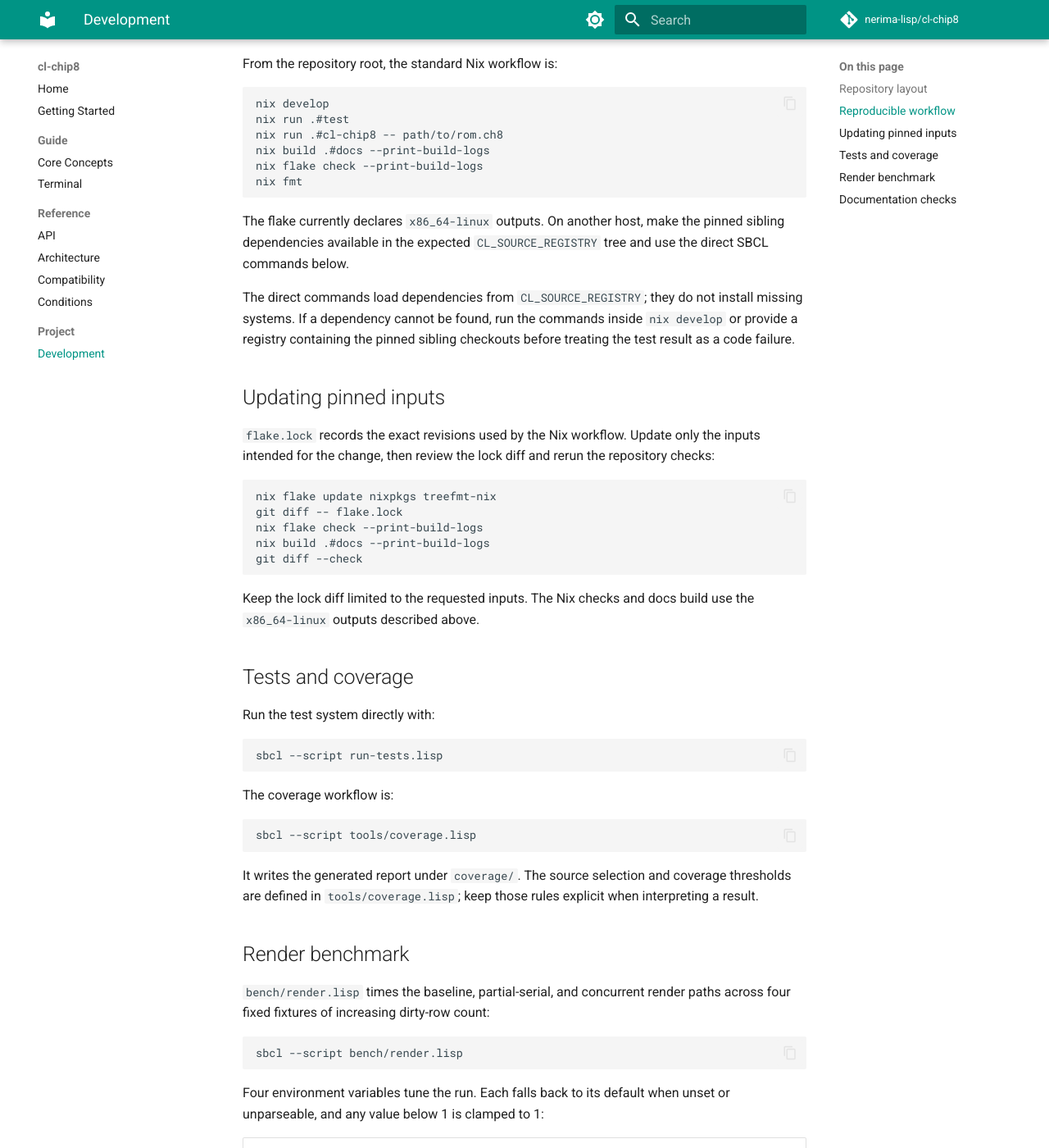
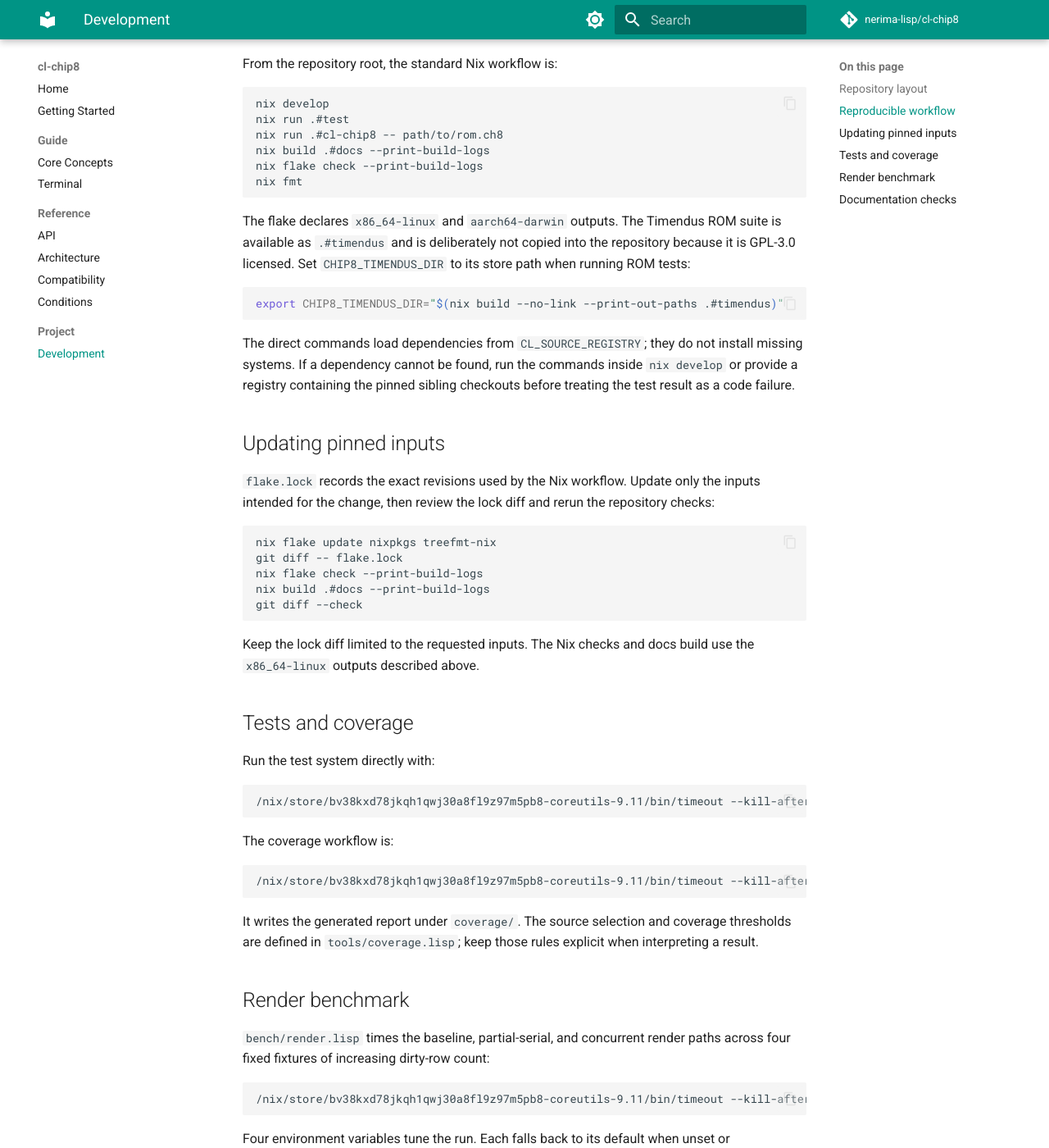
Before and after one commit to nerima-lisp/cl-chip8, an MkDocs documentation site: the page built from docs/src/project/development.md, in a window 1280 px wide and 1400 px high, scrolled down 609 px. Shown: the whole window at 82% size. Built offline with MkDocs 1.6.1 and Material for MkDocs 9.7.7, drawn with Linux system fonts in a browser that asks for light colours; comment, search, counter and statistics services are not loaded.

Commit message:
chore: bound test tooling and unify version metadata

````diff
--- a/docs/src/project/development.md
+++ b/docs/src/project/development.md
@@ -29,9 +29,14 @@ nix flake check --print-build-logs
 nix fmt
 ```
 
-The flake currently declares `x86_64-linux` outputs. On another host, make the
-pinned sibling dependencies available in the expected `CL_SOURCE_REGISTRY`
-tree and use the direct SBCL commands below.
+The flake declares `x86_64-linux` and `aarch64-darwin` outputs. The Timendus
+ROM suite is available as `.#timendus` and is deliberately not copied into the
+repository because it is GPL-3.0 licensed. Set `CHIP8_TIMENDUS_DIR` to its
+store path when running ROM tests:
+
+```shell
+export CHIP8_TIMENDUS_DIR="$(nix build --no-link --print-out-paths .#timendus)"
+```
 
 The direct commands load dependencies from `CL_SOURCE_REGISTRY`; they do not
 install missing systems. If a dependency cannot be found, run the commands
@@ -60,13 +65,13 @@ build use the `x86_64-linux` outputs described above.
 Run the test system directly with:
 
 ```shell
-sbcl --script run-tests.lisp
+/nix/store/bv38kxd78jkqh1qwj30a8fl9z97m5pb8-coreutils-9.11/bin/timeout --kill-after=30s 600s sbcl --script run-tests.lisp
 ```
 
 The coverage workflow is:
 
 ```shell
-sbcl --script tools/coverage.lisp
+/nix/store/bv38kxd78jkqh1qwj30a8fl9z97m5pb8-coreutils-9.11/bin/timeout --kill-after=30s 1800s sbcl --script tools/coverage.lisp
 ```
 
 It writes the generated report under `coverage/`. The source selection and
@@ -79,7 +84,7 @@ explicit when interpreting a result.
 paths across four fixed fixtures of increasing dirty-row count:
 
 ```shell
-sbcl --script bench/render.lisp
+/nix/store/bv38kxd78jkqh1qwj30a8fl9z97m5pb8-coreutils-9.11/bin/timeout --kill-after=30s 600s sbcl --script bench/render.lisp
 ```
 
 Four environment variables tune the run. Each falls back to its default when
````
Also changed, not shown: 2 other files.
